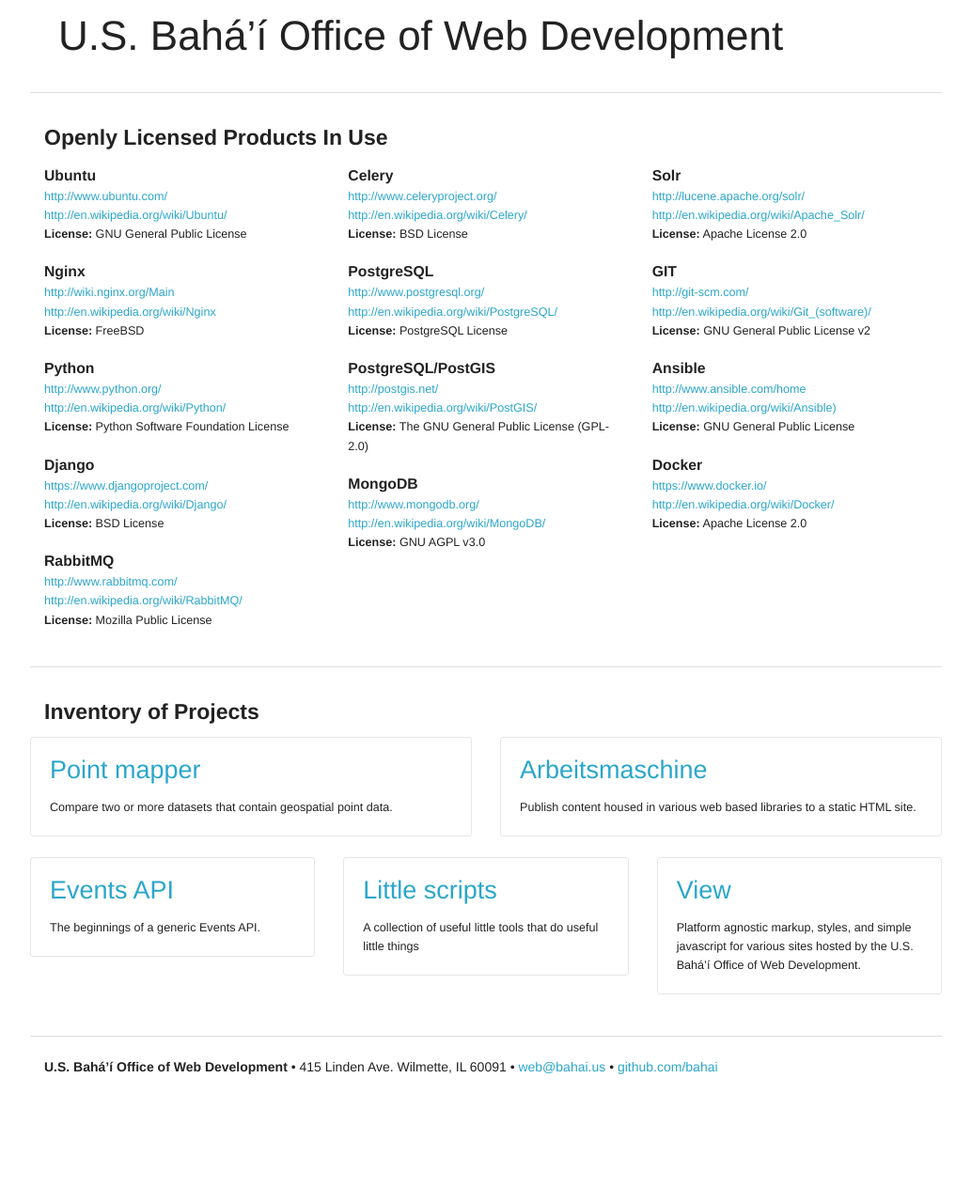
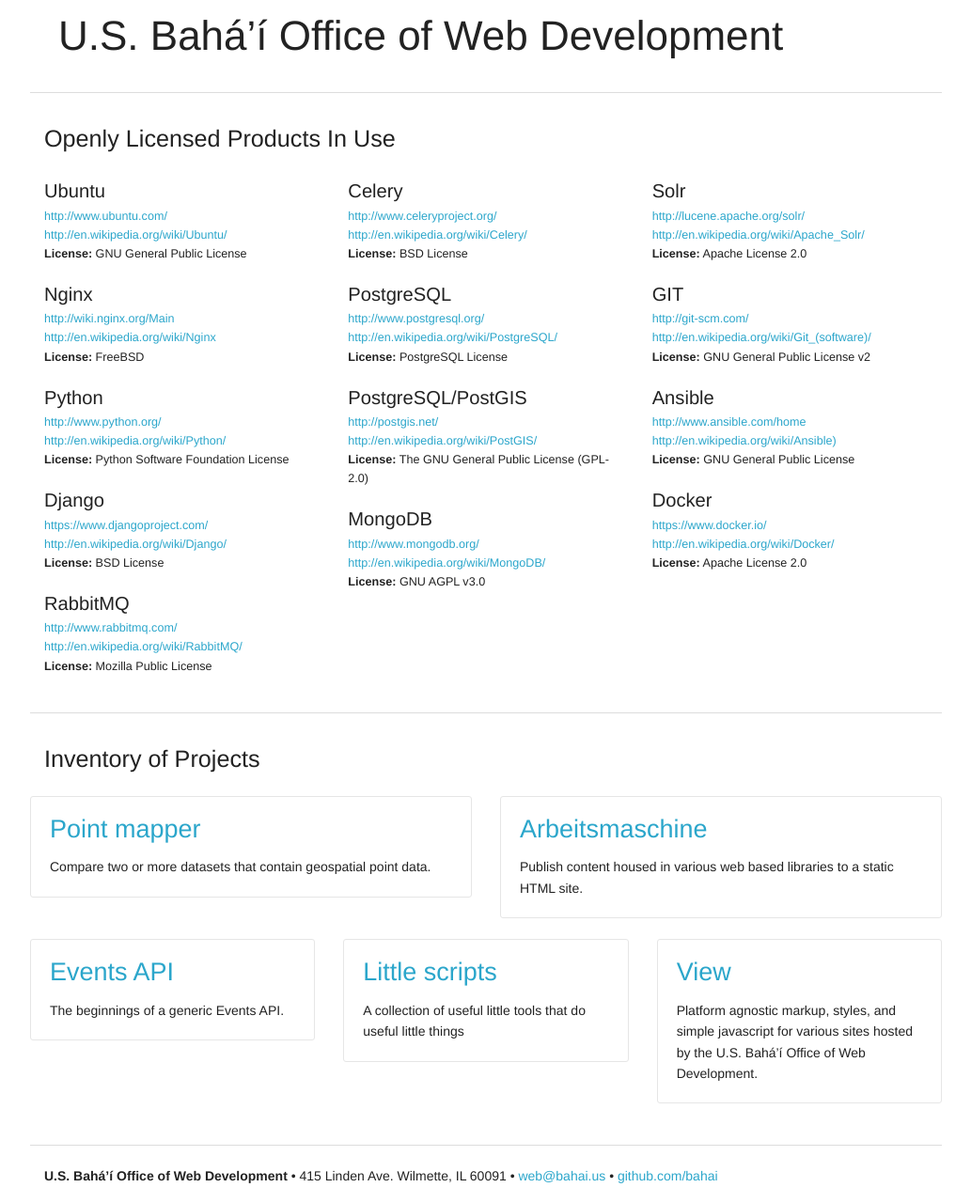
Before and after one commit to Bahai/bahai.github.io, a Jekyll site: the page built from index.html, in a window 1280 px wide. Shown: the whole page at 94% size, without its empty margins (123-1156 px from the left). Built offline with Jekyll 4.4.1, drawn with Linux system fonts in a browser that asks for light colours; Markdown is read by kramdown in place of the engine named in the settings; before the commit the page ends 1163 px from its top, so only the background shows below that.

Commit message:
softer type

```diff
--- a/css/main.css
+++ b/css/main.css
@@ -5,12 +5,19 @@
 	font-size: 0.9em;
 }
 #products li span {
-	font-size: 1.25em;
-	font-weight: 600;
+	font-size: 1.6em;
+	font-weight: 300;
 }
 .panel.vanilla {
 	background: #fff !important;
 }
-#projects p {
-	font-size: 0.9em;
+#products h4 {
+	font-size: 1.8em;
+	font-weight: 300;
+	margin-bottom: 1em;
 }
+#projects h4 {
+	font-size: 1.8em;
+	font-weight: 300;
+	margin-bottom: 1em;
+}
```
